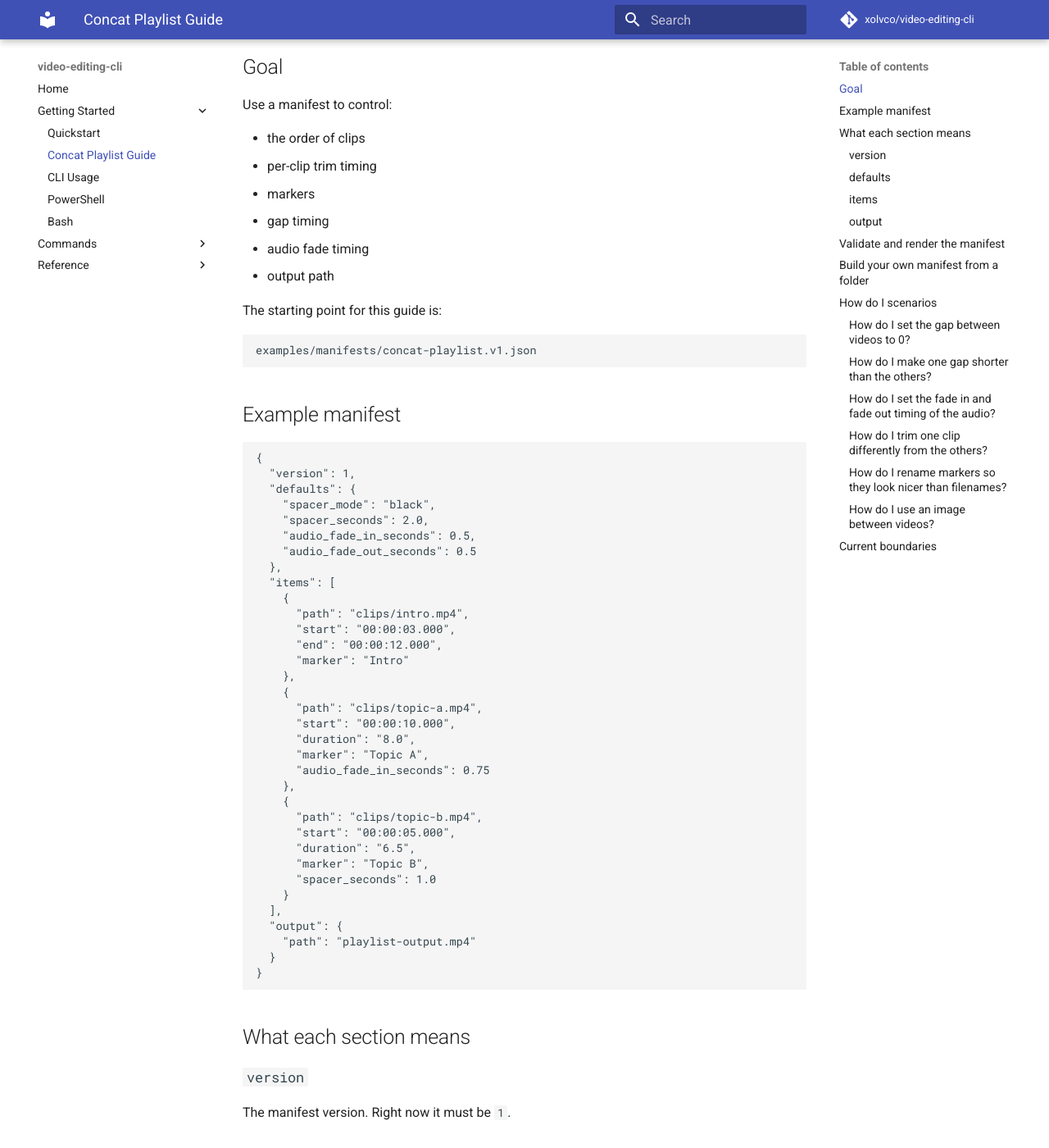
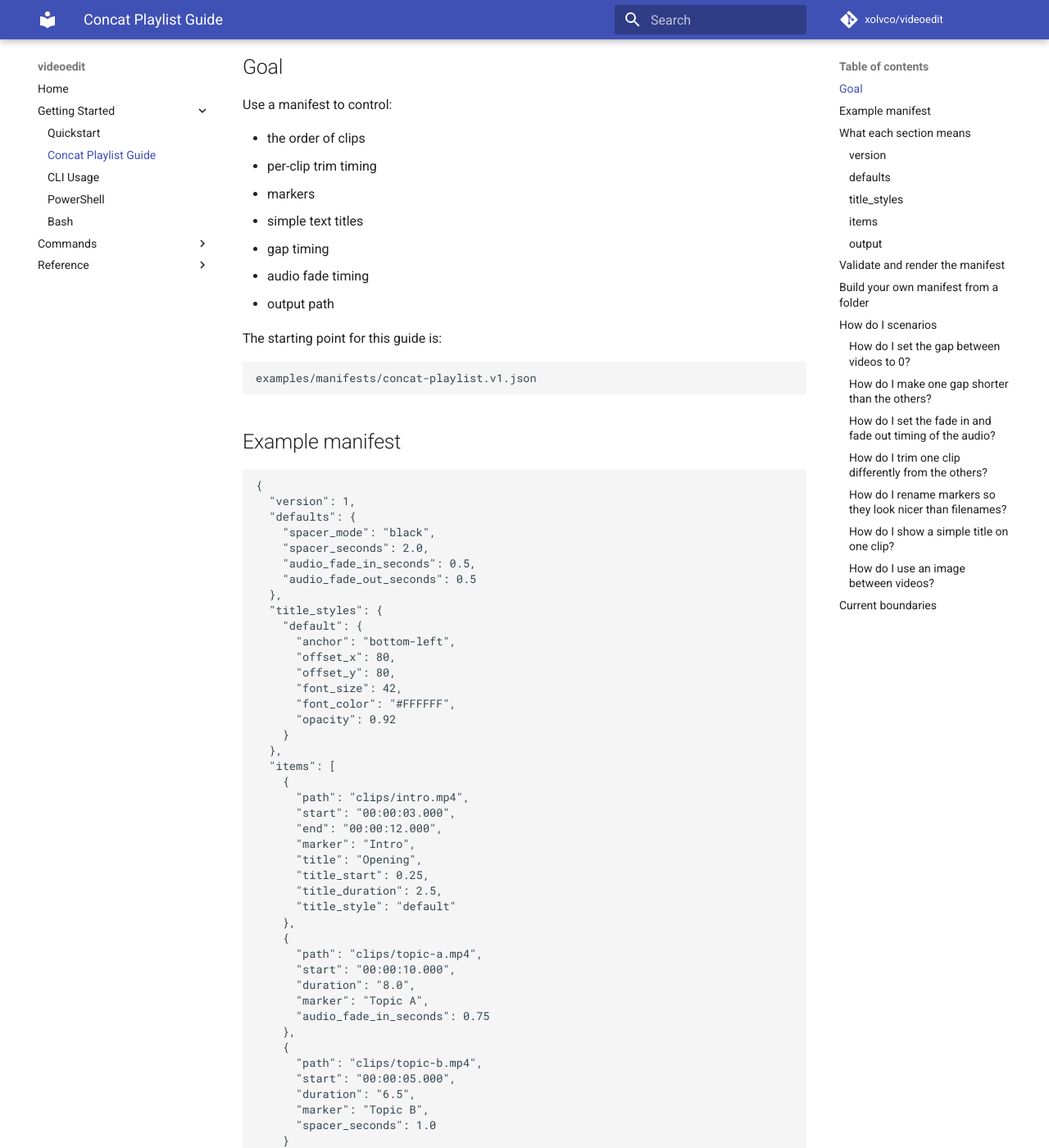
Before and after one commit to xolvco/videoedit, an MkDocs documentation site: the page built from docs/CONCAT_PLAYLIST_GUIDE.md, in a window 1280 px wide and 1400 px high, scrolled down 407 px. Shown: the whole window at 82% size. Built offline with MkDocs 1.6.1 and Material for MkDocs 9.7.7, drawn with Linux system fonts in a browser that asks for light colours; comment, search, counter and statistics services are not loaded; some of the changed text lies outside the part shown.

````diff
--- a/docs/CONCAT_PLAYLIST_GUIDE.md
+++ b/docs/CONCAT_PLAYLIST_GUIDE.md
@@ -18,6 +18,7 @@ Use a manifest to control:
 - the order of clips
 - per-clip trim timing
 - markers
+- simple text titles
 - gap timing
 - audio fade timing
 - output path
@@ -39,12 +40,26 @@ examples/manifests/concat-playlist.v1.json
     "audio_fade_in_seconds": 0.5,
     "audio_fade_out_seconds": 0.5
   },
+  "title_styles": {
+    "default": {
+      "anchor": "bottom-left",
+      "offset_x": 80,
+      "offset_y": 80,
+      "font_size": 42,
+      "font_color": "#FFFFFF",
+      "opacity": 0.92
+    }
+  },
   "items": [
     {
       "path": "clips/intro.mp4",
       "start": "00:00:03.000",
       "end": "00:00:12.000",
-      "marker": "Intro"
+      "marker": "Intro",
+      "title": "Opening",
+      "title_start": 0.25,
+      "title_duration": 2.5,
+      "title_style": "default"
     },
     {
       "path": "clips/topic-a.mp4",
@@ -84,6 +99,19 @@ Current fields:
 - `audio_fade_in_seconds`
 - `audio_fade_out_seconds`
 
+### `title_styles`
+
+Reusable title styling for playlist item overlays.
+
+Current fields:
+
+- `anchor`
+- `offset_x`
+- `offset_y`
+- `font_size`
+- `font_color`
+- `opacity`
+
 ### `items`
 
 The ordered clips in the final output.
@@ -95,6 +123,10 @@ Each item can currently define:
 - `end`
 - `duration`
 - `marker`
+- `title`
+- `title_start`
+- `title_duration`
+- `title_style`
 - `audio_fade_in_seconds`
 - `audio_fade_out_seconds`
 - `spacer_seconds`
@@ -217,6 +249,35 @@ Add an explicit `marker` field:
 }
 ```
 
+### How do I show a simple title on one clip?
+
+Add `title` fields to the item and point at a manifest title style:
+
+```json
+{
+  "path": "clips/topic-a.mp4",
+  "title": "Opening",
+  "title_start": 0.25,
+  "title_duration": 2.5,
+  "title_style": "default"
+}
+```
+
+Define the reusable style once:
+
+```json
+"title_styles": {
+  "default": {
+    "anchor": "bottom-left",
+    "offset_x": 80,
+    "offset_y": 80,
+    "font_size": 42,
+    "font_color": "#FFFFFF",
+    "opacity": 0.92
+  }
+}
+```
+
 ### How do I use an image between videos?
 
 That is planned but not implemented yet.
@@ -229,9 +290,14 @@ The current concat playlist is already useful, but it does not yet implement:
 
 - image interstitials
 - sampled-frame interstitials
-- title overlays
 - branding bugs
 - intro cards
 - credits
 
+The current playlist flow does already support:
+
+- text title overlays
+- reusable manifest-level title styles
+- per-item title timing
+
 Those are planned in the architecture and can be layered onto this manifest approach later.
--- a/mkdocs.yml
+++ b/mkdocs.yml
@@ -1,7 +1,7 @@
-site_name: video-editing-cli
-site_description: FFmpeg-backed video editing CLI and library docs
-repo_url: https://github.com/xolvco/video-editing-cli
-repo_name: xolvco/video-editing-cli
+site_name: videoedit
+site_description: FFmpeg-backed video editing library and CLI docs
+repo_url: https://github.com/xolvco/videoedit
+repo_name: xolvco/videoedit
 theme:
   name: material
 nav:
````
Also changed, not shown: docs/QUICKSTART.md (+31 -0 lines), docs/USAGE.md (+47 -0 lines), nextstep.txt (added, +53 -0 lines), 3 other files.
